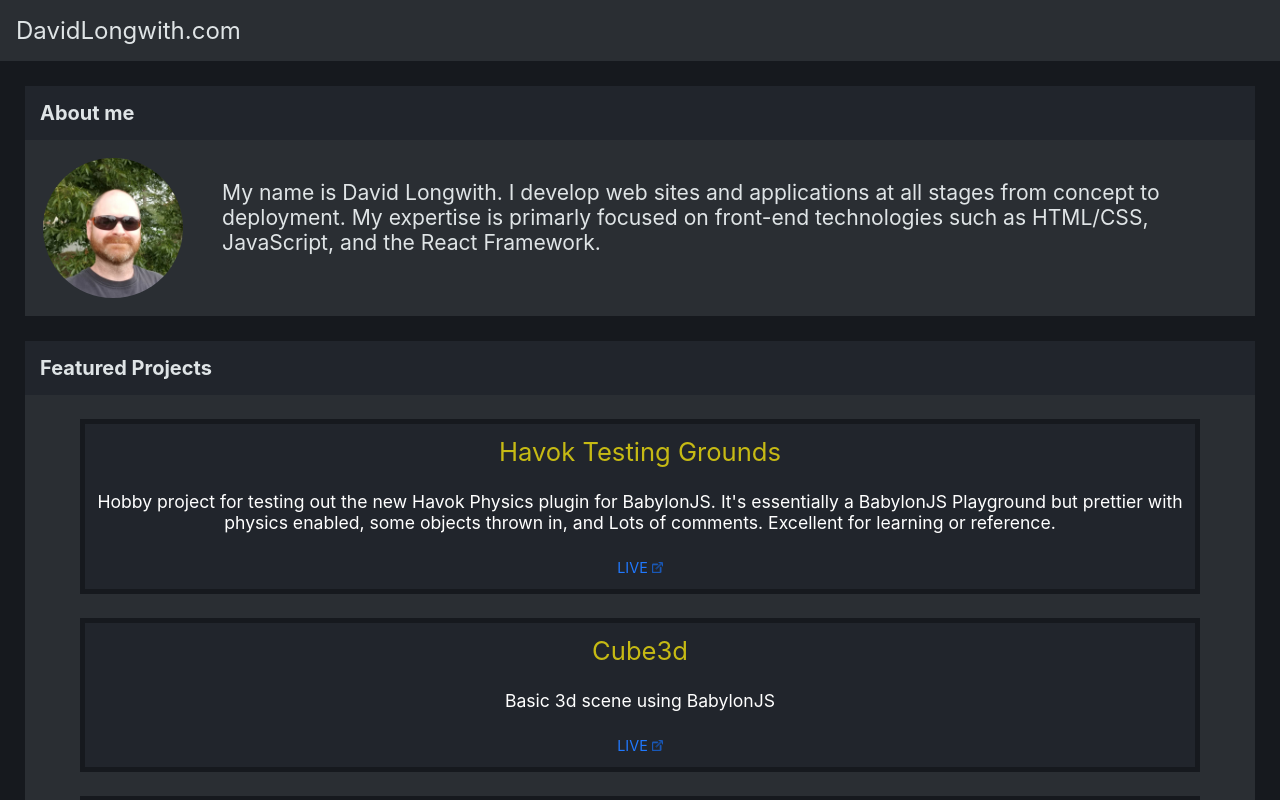
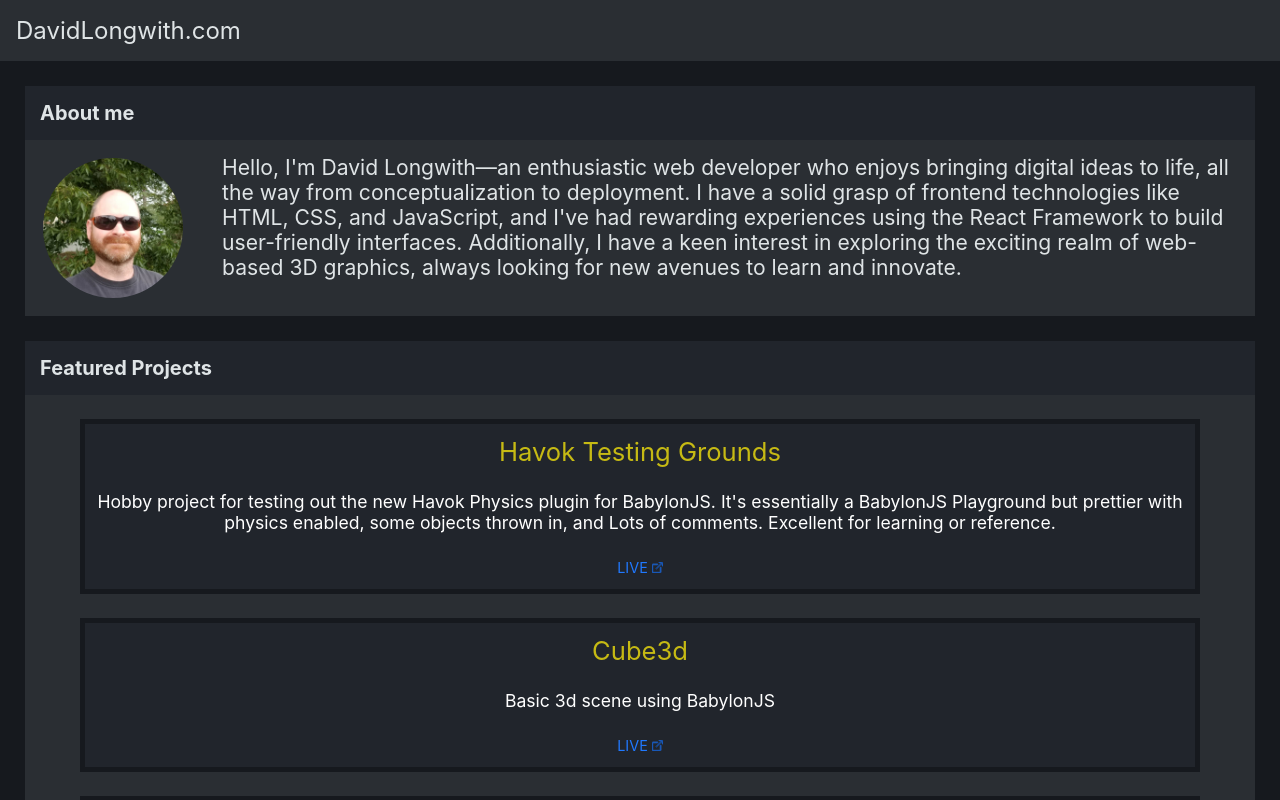
Before and after one commit to davidlongwith/david-home, a React (Create React App) app: page / in a window 1280 px wide. Shown: the top 800 px of the page. Built offline with nearby package versions, Linux system fonts and the light colour scheme.

Commit message:
update AboutMe text content

```diff
--- a/src/components/AboutMe.js
+++ b/src/components/AboutMe.js
@@ -8,10 +8,7 @@ const AboutMe = () => (
     <div className="about-me-content">
       <img src={AboutMePic} alt="" />
       <p>
-        My name is David Longwith. I develop web sites and applications at all
-        stages from concept to deployment. My expertise is primarly focused on
-        front-end technologies such as HTML/CSS, JavaScript, and the React
-        Framework.
+        Hello, I'm David Longwith—an enthusiastic web developer who enjoys bringing digital ideas to life, all the way from conceptualization to deployment. I have a solid grasp of frontend technologies like HTML, CSS, and JavaScript, and I've had rewarding experiences using the React Framework to build user-friendly interfaces. Additionally, I have a keen interest in exploring the exciting realm of web-based 3D graphics, always looking for new avenues to learn and innovate.
       </p>
     </div>
   </section>
```
